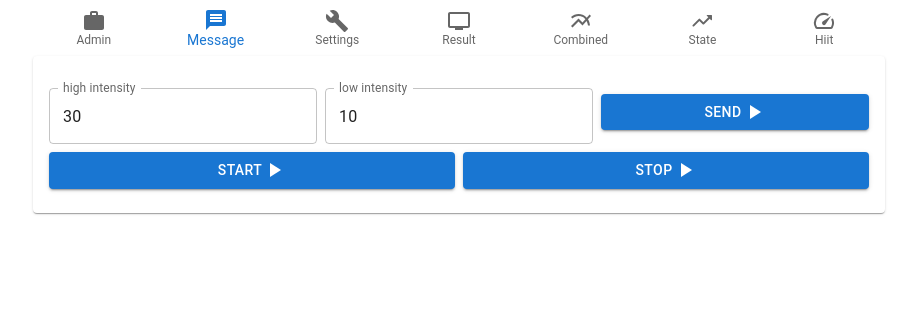
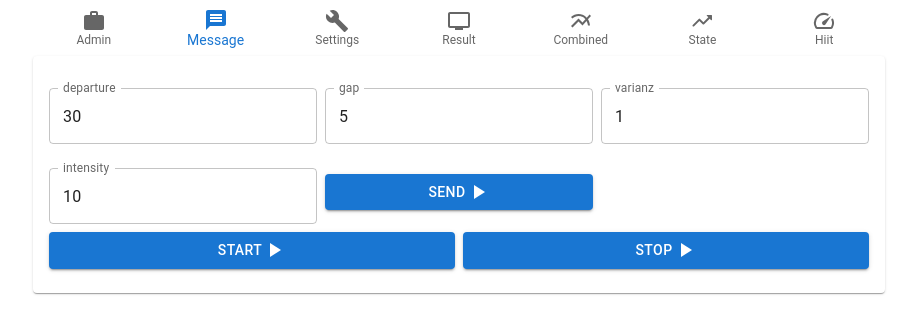
Before and after one commit to hias222/adminweb, a React (Create React App) app: page /admin/Hiit in a window 1280 px wide. Shown: the top 334 px of the page, without its empty margins (181-1098 px from the left). Built offline with nearby package versions, Linux system fonts and the light colour scheme; what @react-pdf/renderer would draw is missing.

Commit message:
add data

```diff
--- a/src/hiit/Hiit.tsx
+++ b/src/hiit/Hiit.tsx
@@ -20,16 +20,22 @@ interface Props { }
 interface State {
   type: string,
   event: string,
-  shigh: string,
-  slow: string,
+  departure: string,
+  intensity: string,
+  order: string;
+  gap: string;
+  varianz: string;
 };
 
 class Hiit extends React.Component<Props, State> {
   state: State = {
     type: "hiit",
     event: "config",
-    shigh: "30",
-    slow: "10",
+    departure: "30",
+    intensity: "10",
+    order: "1",
+    gap: "5",
+    varianz: "1",
   };
 
   public message: string = "";
@@ -38,7 +44,7 @@ class Hiit extends React.Component<Props, State> {
 
 
   sendHeader = () => (event: any) => {
-    console.log(this.backendConnect + " high " + this.state.shigh + " low " + this.state.slow)
+    console.log(this.backendConnect + " high " + this.state.departure + " low " + this.state.intensity)
 
     fetch(this.backendConnect, {
       method: 'post',
@@ -50,7 +56,7 @@ class Hiit extends React.Component<Props, State> {
   };
 
   startHiit = (mode: string) => (event: any) => {
-    console.log(this.backendConnect + " high " + this.state.shigh + " low " + this.state.slow)
+    console.log(this.backendConnect + " high " + this.state.departure + " low " + this.state.intensity)
 
     var newEvent = { "type": "hiit", "event": mode }
     fetch(this.backendConnect, {
@@ -64,14 +70,29 @@ class Hiit extends React.Component<Props, State> {
 
   handleChange = (val: string) => (event: any) => {
     switch (val) {
-      case "shigh":
+      case "departure":
         this.setState({
-          shigh: event.target.value
+          departure: event.target.value
         });
         break;
-      case "slow":
+      case "intensity":
         this.setState({
-          slow: event.target.value
+          intensity: event.target.value
+        });
+        break;
+      case "order":
+        this.setState({
+          order: event.target.value
+        });
+        break;
+      case "gap":
+        this.setState({
+          gap: event.target.value
+        });
+        break;
+      case "varianz":
+        this.setState({
+          varianz: event.target.value
         });
         break;
     }
@@ -91,21 +112,43 @@ class Hiit extends React.Component<Props, State> {
                   <Grid item xs={6} sm={4} md={4}>
                     <TextField fullWidth
                       id="high"
-                      label="high intensity"
+                      label="departure"
                       margin="normal"
                       variant="outlined"
-                      value={this.state.shigh}
-                      onChange={this.handleChange('shigh')}
+                      value={this.state.departure}
+                      onChange={this.handleChange('departure')}
                     />
                   </Grid>
                   <Grid item xs={6} sm={4} md={4}>
                     <TextField fullWidth
-                      id="low"
-                      label="low intensity"
+                      id="high"
+                      label="gap"
                       margin="normal"
                       variant="outlined"
-                      value={this.state.slow}
-                      onChange={this.handleChange('slow')}
+                      value={this.state.gap}
+                      onChange={this.handleChange('gap')}
+                    />
+                  </Grid>
+                  <Grid item xs={6} sm={4} md={4}>
+                    <TextField fullWidth
+                      id="high"
+                      label="varianz"
+                      margin="normal"
+                      variant="outlined"
+                      value={this.state.varianz}
+                      onChange={this.handleChange('varianz')}
+                    />
+                  </Grid>
+                </Grid>
+                <Grid container spacing={1} alignItems="center">
+                  <Grid item xs={6} sm={4} md={4}>
+                    <TextField fullWidth
+                      id="low"
+                      label="intensity"
+                      margin="normal"
+                      variant="outlined"
+                      value={this.state.intensity}
+                      onChange={this.handleChange('intensity')}
                     />
                   </Grid>
                   <Grid item xs={12} sm={4} md={4}>
```
